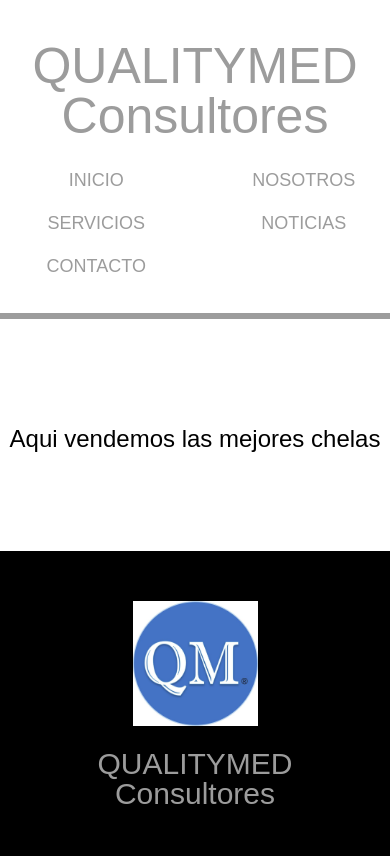
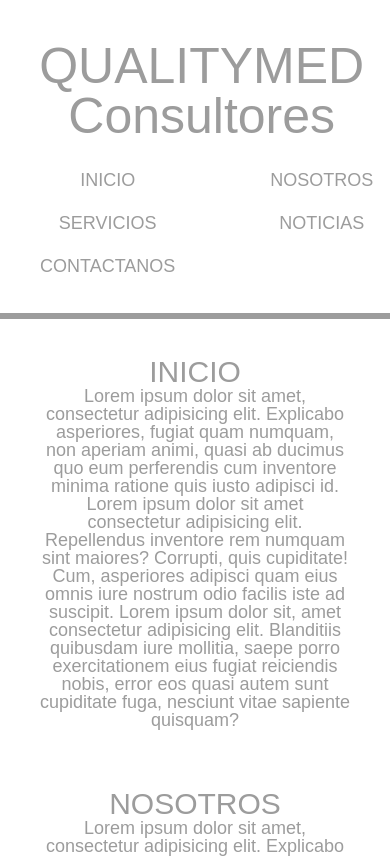
Before and after one commit to ozmarshall/QUALITYMED, a plain HTML site: page index.html in a window 390 px wide. Shown: the part 207-1063 px from the top of the page. Drawn offline with Linux system fonts and the light colour scheme.

Commit message:
responsive

```diff
--- a/index.html
+++ b/index.html
@@ -24,7 +24,7 @@
                     <li><a href="">NOSOTROS</a></li>
                     <li><a href="">SERVICIOS</a></li>
                     <li><a href="">NOTICIAS</a></li>
-                    <li><a href="">CONTACTO</a></li>
+                    <li><a href="">CONTACTANOS</a></li>
                 </ul>
             </nav>
 
@@ -33,7 +33,32 @@
         <hr>
 
         <main>
-            <h2>Aqui vendemos las mejores chelas</h2>
+            <!--<section>
+                <figure class="banner">
+                    <img class="imagen_banner" src="imagenes/banner.png" alt="">
+                </figure>
+                <h1>QUALITYMED Consultores</h1>
+            </section>-->
+            <section class="inicio">
+                <h2>INICIO</h2>
+                <p>Lorem ipsum dolor sit amet, consectetur adipisicing elit. Explicabo asperiores, fugiat quam numquam, non aperiam animi, quasi ab ducimus quo eum perferendis cum inventore minima ratione quis iusto adipisci id. Lorem ipsum dolor sit amet consectetur adipisicing elit. Repellendus inventore rem numquam sint maiores? Corrupti, quis cupiditate! Cum, asperiores adipisci quam eius omnis iure nostrum odio facilis iste ad suscipit. Lorem ipsum dolor sit, amet consectetur adipisicing elit. Blanditiis quibusdam iure mollitia, saepe porro exercitationem eius fugiat reiciendis nobis, error eos quasi autem sunt cupiditate fuga, nesciunt vitae sapiente quisquam? </p>
+            </section>
+            <section class="nosotros">
+                <h2>NOSOTROS</h2>
+                <p>Lorem ipsum dolor sit amet, consectetur adipisicing elit. Explicabo asperiores, fugiat quam numquam, non aperiam animi, quasi ab ducimus quo eum perferendis cum inventore minima ratione quis iusto adipisci id. Lorem ipsum dolor sit amet consectetur adipisicing elit. Repellendus inventore rem numquam sint maiores? Corrupti, quis cupiditate! Cum, asperiores adipisci quam eius omnis iure nostrum odio facilis iste ad suscipit. Lorem ipsum dolor sit, amet consectetur adipisicing elit. Blanditiis quibusdam iure mollitia, saepe porro exercitationem eius fugiat reiciendis nobis, error eos quasi autem sunt cupiditate fuga, nesciunt vitae sapiente quisquam? </p>
+            </section>
+            <section class="servicios">
+                <h2>SERVICIOS</h2>
+                <p>Lorem ipsum dolor sit amet, consectetur adipisicing elit. Explicabo asperiores, fugiat quam numquam, non aperiam animi, quasi ab ducimus quo eum perferendis cum inventore minima ratione quis iusto adipisci id. Lorem ipsum dolor sit amet consectetur adipisicing elit. Repellendus inventore rem numquam sint maiores? Corrupti, quis cupiditate! Cum, asperiores adipisci quam eius omnis iure nostrum odio facilis iste ad suscipit. Lorem ipsum dolor sit, amet consectetur adipisicing elit. Blanditiis quibusdam iure mollitia, saepe porro exercitationem eius fugiat reiciendis nobis, error eos quasi autem sunt cupiditate fuga, nesciunt vitae sapiente quisquam? </p>
+            </section>
+            <section class="noticias">
+                <h2>NOTICIAS</h2>
+                <p>Lorem ipsum dolor sit amet, consectetur adipisicing elit. Explicabo asperiores, fugiat quam numquam, non aperiam animi, quasi ab ducimus quo eum perferendis cum inventore minima ratione quis iusto adipisci id. Lorem ipsum dolor sit amet consectetur adipisicing elit. Repellendus inventore rem numquam sint maiores? Corrupti, quis cupiditate! Cum, asperiores adipisci quam eius omnis iure nostrum odio facilis iste ad suscipit. Lorem ipsum dolor sit, amet consectetur adipisicing elit. Blanditiis quibusdam iure mollitia, saepe porro exercitationem eius fugiat reiciendis nobis, error eos quasi autem sunt cupiditate fuga, nesciunt vitae sapiente quisquam? </p>
+            </section>
+            <section class="contactanos">
+                <h2>CONTACTANOS</h2>
+                <p>Lorem ipsum dolor sit amet, consectetur adipisicing elit. Explicabo asperiores, fugiat quam numquam, non aperiam animi, quasi ab ducimus quo eum perferendis cum inventore minima ratione quis iusto adipisci id. Lorem ipsum dolor sit amet consectetur adipisicing elit. Repellendus inventore rem numquam sint maiores? Corrupti, quis cupiditate! Cum, asperiores adipisci quam eius omnis iure nostrum odio facilis iste ad suscipit. Lorem ipsum dolor sit, amet consectetur adipisicing elit. Blanditiis quibusdam iure mollitia, saepe porro exercitationem eius fugiat reiciendis nobis, error eos quasi autem sunt cupiditate fuga, nesciunt vitae sapiente quisquam? </p>
+            </section>
         </main>
 
         <footer>
--- a/styles.css
+++ b/styles.css
@@ -212,14 +212,32 @@
 main {
   background: #fff;
   flex-grow: 1;
+  width: 80%;
+  text-align: center;
+  margin-left: auto;
+  margin-right: auto;
+
 }
 
-main h2 {
-  color: #000;
-  padding-top: 100px;
-  padding-bottom: 100px;
-  text-align: center;
+main section {
+  padding-top: 30px;
+  padding-bottom: 30px;
 }
+
+main section h2{
+  font-size: 30px;
+  color: #9c9c9c;
+}
+
+main section p{
+  font-size: 18px;
+  color: #9c9c9c;
+}
+
+
+
+
+
 
 
 /*footer*/
```
Also changed, not shown: imagenes/banner.png (added).
